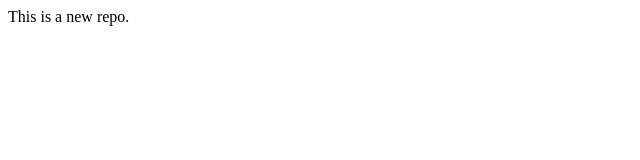
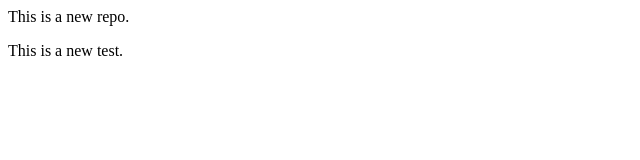
Before and after one commit to tanmayanayak/localrepo, a plain HTML site: page index.html in a window 1280 px wide. Shown: the full height of the page, 0-640 px from the left. Drawn offline with Linux system fonts and the light colour scheme.

Commit message:
Add new test

```diff
--- a/index.html
+++ b/index.html
@@ -1 +1,2 @@
 <p>This is a new repo.</p>
+<p>This is a new test.</p>
```
